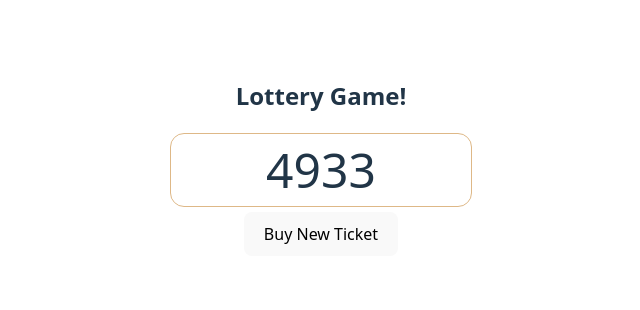
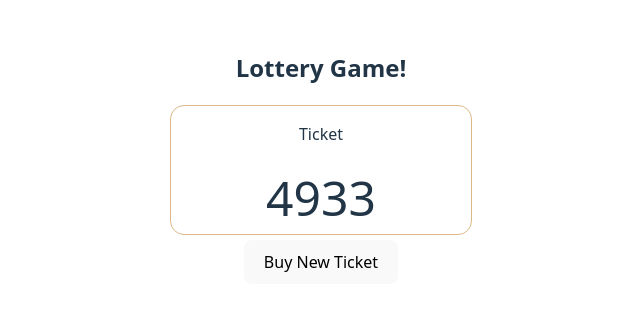
Before and after one commit to VinitKumar-Jha/Lottery-Game, a React (Vite) app: page / in a window 1280 px wide. Shown: the part 234-544 px from the top of the page, without its empty margins (319-959 px from the left). Built offline with nearby package versions, Linux system fonts and the light colour scheme.

Commit message:
Add a paragraph

```diff
--- a/src/Ticket.jsx
+++ b/src/Ticket.jsx
@@ -3,6 +3,7 @@ import "./Ticket.css"
 export default function Ticket({ ticket }) {
     return (
         <div className="Ticket">
+            <p>Ticket</p>
             {ticket.map((num, idx) =>
                 <TicketNum key={idx} num={num} />
             )}
```
